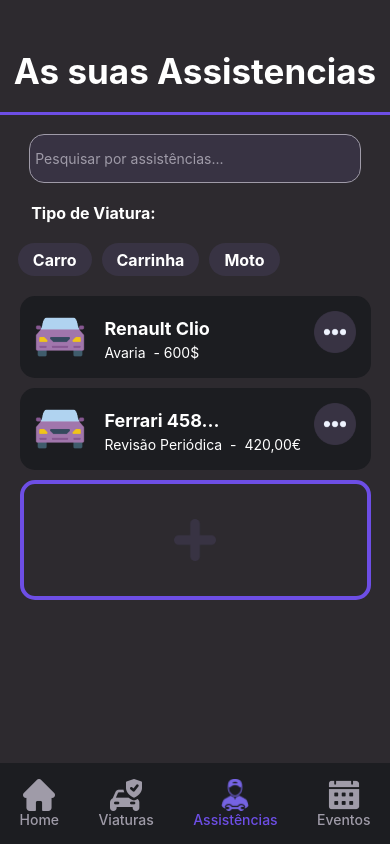
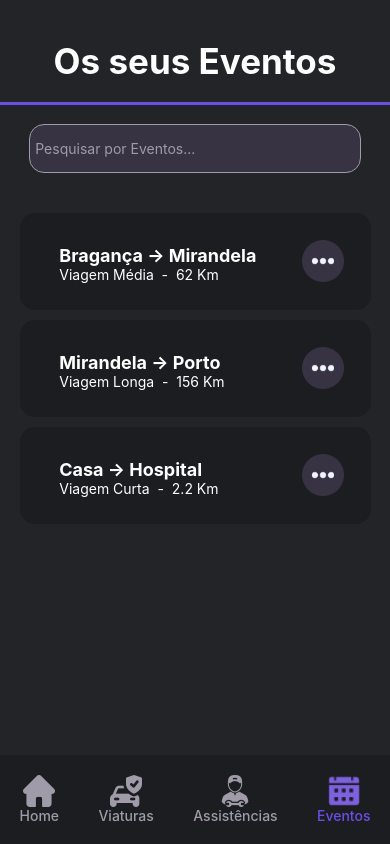
Before and after one commit to LoboMars/PitBox, a React Native app in the folder T22/: screen / in a window 390 px wide. Built offline with nearby package versions, Linux system fonts and the light colour scheme.

Commit message:
barra nave eventos

```diff
--- a/T22/App.jsx
+++ b/T22/App.jsx
@@ -40,7 +40,7 @@ import AsSuasAssistencias from './View/AssuasAssistencias';
 export default function App() {
   return (
     <View style={styles.container}>
-      <AsSuasAssistencias/>
+      <Seuseventos/>
       <StatusBar style="auto" />
     </View>
   );
--- a/T22/View/Osseuseventos.jsx
+++ b/T22/View/Osseuseventos.jsx
@@ -9,8 +9,8 @@ import { View,
   Image,
 } from "react-native";
 import carPurple from "../Image/carPurple.png";
-import Eventos from '../Image/Eventos.png';
-import Home from '../Image/Home.png';
+import Eventos from '../Image/eventospintado.png';
+import Home from '../Image/homeUnselected.png';
 import Viaturas from '../Image/Viaturas.png';
 import Assistencias from '../Image/Assistencias.png';
 import Tresp from '../Image/3P.png'
@@ -81,7 +81,7 @@ export default function Seuseventos() {
         <TouchableOpacity onPress={handleLogout}>
           <View>
             <Image source={Home} style={styles.logo2}/>
-            <Text style={{color: "#6D4EE5", fontWeight: "500"}}>Home</Text>
+            <Text style={{color: "#9F9BA8", fontWeight: "500"}}>Home</Text>
           </View>
         </TouchableOpacity>
         <TouchableOpacity onPress={handleLogout}>
@@ -99,7 +99,7 @@ export default function Seuseventos() {
         <TouchableOpacity onPress={handleLogout}>
           <View>
             <Image source={Eventos} style={styles.logo2} />
-            <Text style={{color: "#9F9BA8", fontWeight: "500"}}>Eventos</Text>
+            <Text style={{color: "#6D4EE5", fontWeight: "500"}}>Eventos</Text>
           </View>
         </TouchableOpacity>
 </View>
```
Also changed, not shown: T22/Image/eventospintado.png (added).
